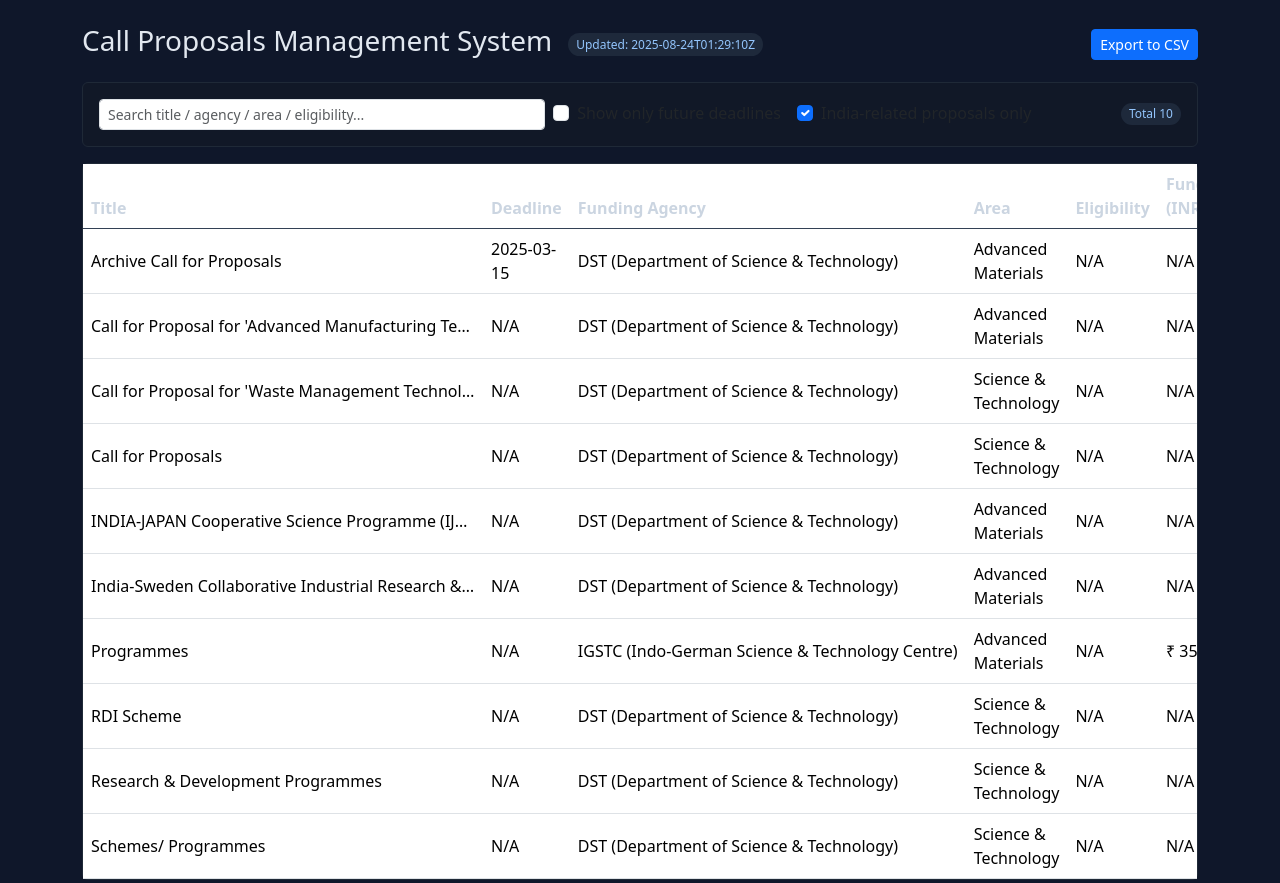
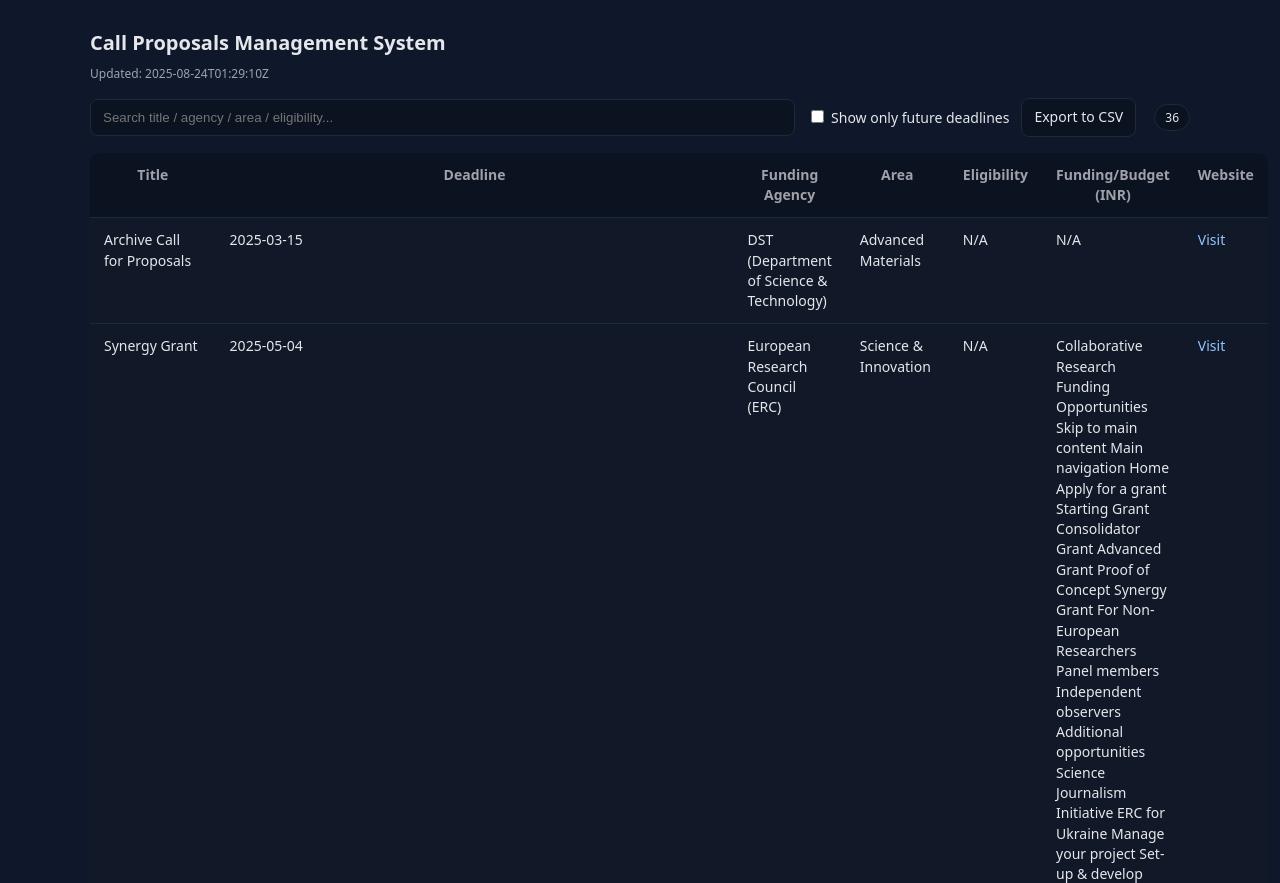
Before and after one commit to surajrawat2u94-hub/call-proposals, a plain HTML site: page index.html in a window 1280 px wide. Shown: the top 883 px of the page. Drawn offline with nearby package versions, Linux system fonts and the light colour scheme.

Commit message:
Update index.html

```diff
--- a/index.html
+++ b/index.html
@@ -1,57 +1,46 @@
-<!DOCTYPE html>
+<!doctype html>
 <html lang="en">
 <head>
 <meta charset="utf-8" />
-<meta name="viewport" content="width=device-width,initial-scale=1" />
+<meta name="viewport" content="width=device-width, initial-scale=1" />
 <title>Call Proposals Management System</title>
-<link rel="preconnect" href="https://fonts.gstatic.com" crossorigin>
-<link href="https://cdn.jsdelivr.net/npm/bootstrap@5.3.2/dist/css/bootstrap.min.css" rel="stylesheet">
 <style>
-  body{ background:#0f172a; color:#e2e8f0; }
-  .card{ background:#111827; border-color:#1f2937; }
-  .table{ color:#e5e7eb; }
-  .table thead th{ color:#cbd5e1; border-bottom:1px solid #334155; }
-  .table tbody td{ border-top:1px solid #1f2937; vertical-align: middle; }
-  .truncate{ max-width:400px; white-space:nowrap; overflow:hidden; text-overflow:ellipsis; }
-  .pill{ padding:.15rem .5rem; border-radius:9999px; font-size:.75rem; background:#1e293b; color:#93c5fd; }
+  :root {
+    --bg:#0f172a; --panel:#111827; --muted:#9ca3af; --text:#e5e7eb; --accent:#2563eb; --border:#1f2937;
+  }
+  body{background:var(--bg); color:var(--text); font:14px/1.45 system-ui, -apple-system, Segoe UI, Roboto, "Helvetica Neue", Arial;}
+  .wrap{max-width:1100px; margin:28px auto; padding:0 16px;}
+  h1{font-size:20px; margin:0 0 8px;}
+  .muted{color:var(--muted); font-size:12px; margin-bottom:16px}
+  .toolbar{display:flex; gap:12px; align-items:center; margin:10px 0 16px;}
+  input[type="text"]{flex:1; min-width:260px; border:1px solid var(--border); background:#0b1220; color:var(--text); padding:10px 12px; border-radius:8px;}
+  .pill{background:#0b1220; border:1px solid var(--border); color:var(--text); padding:8px 12px; border-radius:8px; cursor:pointer; text-decoration:none}
+  table{width:100%; border-collapse:collapse; background:var(--panel); border-radius:10px; overflow:hidden}
+  th,td{padding:12px 14px; border-bottom:1px solid var(--border); vertical-align:top}
+  th{color:#a1a1aa; font-weight:600; background:#0b1220;}
+  tr:hover td{background:#0c1426}
+  .num{background:#0b1220; padding:4px 10px; border-radius:999px; font-size:12px; border:1px solid var(--border); margin-left:6px}
+  .link{color:#93c5fd; text-decoration:none}
+  .nowrap{white-space:nowrap}
 </style>
 </head>
-<body class="py-4">
-<div class="container">
-  <div class="d-flex align-items-center mb-3">
-    <h3 class="me-3">Call Proposals Management System</h3>
-    <span id="updated" class="pill"></span>
-    <div class="ms-auto">
-      <button id="exportCsv" class="btn btn-primary btn-sm">Export to CSV</button>
-    </div>
+<body>
+<div class="wrap">
+  <h1>Call Proposals Management System</h1>
+  <div class="muted">Updated: <span id="updated">—</span></div>
+
+  <div class="toolbar">
+    <input id="q" type="text" placeholder="Search title / agency / area / eligibility..." />
+    <label><input id="future" type="checkbox" /> Show only future deadlines</label>
+    <a id="csv" class="pill" href="#" download="calls.csv">Export to CSV</a>
+    <span id="total" class="num">0</span>
   </div>
 
-  <div class="card p-3 mb-3">
-    <div class="row g-2">
-      <div class="col-md-5">
-        <input id="q" class="form-control form-control-sm" placeholder="Search title / agency / area / eligibility..." />
-      </div>
-      <div class="col-md-7 d-flex align-items-center gap-3">
-        <div class="form-check">
-          <input class="form-check-input" type="checkbox" id="fFuture">
-          <label class="form-check-label" for="fFuture">Show only future deadlines</label>
-        </div>
-        <div class="form-check">
-          <input class="form-check-input" type="checkbox" id="fIndia" checked>
-          <label class="form-check-label" for="fIndia">India-related proposals only</label>
-        </div>
-        <span class="pill ms-auto">Total <span id="total">0</span></span>
-      </div>
-    </div>
-  </div>
-
-  <div class="card p-0">
-    <div class="table-responsive">
-      <table class="table table-hover mb-0" id="tbl">
+  <table id="tbl">
     <thead>
       <tr>
-            <th style="min-width:380px">Title</th>
-            <th>Deadline</th>
+        <th style="width:34%">Title</th>
+        <th class="nowrap">Deadline</th>
         <th>Funding Agency</th>
         <th>Area</th>
         <th>Eligibility</th>
@@ -62,84 +51,77 @@
     <tbody></tbody>
   </table>
 </div>
-  </div>
-</div>
 
 <script>
-let DATA = {updated_utc:"", calls:[]};
+let DATA = [];
+
+function fmt(d){ return (d && d !== "N/A") ? d : "N/A"; }
+function isFuture(d){
+  if(!d || d==="N/A") return true;
+  try{
+    const dt = new Date(d+"T00:00:00Z");
+    const today = new Date(); today.setHours(0,0,0,0);
+    return dt >= today;
+  }catch(e){ return true; }
+}
+function matches(q, row){
+  q = q.toLowerCase();
+  return [row.title,row.funding_agency,row.area,row.eligibility]
+    .join(" ").toLowerCase().includes(q);
+}
+function render(){
+  const q = document.getElementById("q").value.trim();
+  const futureOnly = document.getElementById("future").checked;
+  const tb = document.querySelector("#tbl tbody");
+  tb.innerHTML="";
+
+  let rows = DATA;
+  if(q) rows = rows.filter(r => matches(q, r));
+  if(futureOnly) rows = rows.filter(r => isFuture(r.deadline));
+
+  document.getElementById("total").textContent = rows.length;
+
+  for(const r of rows){
+    const tr = document.createElement("tr");
+    tr.innerHTML = `
+      <td>${fmt(r.title)}</td>
+      <td class="nowrap">${fmt(r.deadline)}</td>
+      <td>${fmt(r.funding_agency)}</td>
+      <td>${fmt(r.area)}</td>
+      <td>${fmt(r.eligibility)}</td>
+      <td>${fmt(r.budget)}</td>
+      <td><a class="link" target="_blank" href="${r.website}">Visit</a></td>`;
+    tb.appendChild(tr);
+  }
+}
+
+function toCSV(){
+  const header = ["title","deadline","funding_agency","area","eligibility","budget","website"];
+  const q = document.getElementById("q").value.trim();
+  const futureOnly = document.getElementById("future").checked;
+  let rows = DATA;
+  if(q) rows = rows.filter(r => matches(q, r));
+  if(futureOnly) rows = rows.filter(r => isFuture(r.deadline));
+  const lines = [header.join(",")];
+  for(const r of rows){
+    lines.push(header.map(k => `"${(r[k]||"").replaceAll('"','""')}"`).join(","));
+  }
+  const blob = new Blob([lines.join("\n")], {type:"text/csv"});
+  const url = URL.createObjectURL(blob);
+  const a = document.getElementById("csv");
+  a.href = url;
+}
 
 fetch("data.json?ts="+Date.now())
   .then(r => r.json())
-  .then(d => { DATA = d; init(); })
-  .catch(() => { document.querySelector("#updated").innerText = "data.json not found"; });
+  .then(j => {
+    DATA = j.calls || [];
+    document.getElementById("updated").textContent = j.updated_utc || "—";
+    render(); toCSV();
+  });
 
-function init(){
-  document.querySelector("#updated").innerText = "Updated: " + (DATA.updated_utc || "—");
-  const q = document.querySelector("#q");
-  const fFuture = document.querySelector("#fFuture");
-  const fIndia  = document.querySelector("#fIndia");
-  const render = ()=> renderRows(filterRows(q.value, fFuture.checked, fIndia.checked));
-  q.addEventListener("input", render);
-  fFuture.addEventListener("change", render);
-  fIndia.addEventListener("change", render);
-  render();
-
-  document.querySelector("#exportCsv").onclick = ()=>{
-    const rows = filterRows(q.value, fFuture.checked, fIndia.checked);
-    const csv = toCSV(rows);
-    const a = document.createElement("a");
-    a.href = URL.createObjectURL(new Blob([csv],{type:"text/csv"}));
-    a.download = "calls.csv";
-    a.click();
-  };
-}
-
-function filterRows(query, onlyFuture, indiaOnly){
-  const term = (query||"").toLowerCase();
-  const today = new Date().toISOString().slice(0,10);
-  return DATA.calls.filter(c=>{
-    if(indiaOnly && c.india_related !== "yes") return false;
-    if(onlyFuture && c.deadline && c.deadline !== "N/A" && c.deadline < today) return false;
-    const hay = (c.title+" "+c.funding_agency+" "+(c.area||"")+" "+(c.eligibility||"")).toLowerCase();
-    return !term || hay.includes(term);
-  });
-}
-
-function renderRows(rows){
-  const tbody = document.querySelector("#tbl tbody");
-  tbody.innerHTML = "";
-  document.querySelector("#total").innerText = rows.length;
-
-  for(const c of rows){
-    const tr = document.createElement("tr");
-    tr.innerHTML = `
-      <td class="truncate" title="${esc(c.title)}">${esc(c.title)}</td>
-      <td>${esc(c.deadline||"N/A")}</td>
-      <td class="truncate" title="${esc(c.funding_agency)}">${esc(c.funding_agency)}</td>
-      <td>${esc(c.area||"N/A")}</td>
-      <td class="truncate" title="${esc(c.eligibility||"N/A")}">${esc((c.eligibility||"N/A").slice(0,80))}${(c.eligibility||"").length>80?"…":""}</td>
-      <td>${esc(c.budget||"N/A")}</td>
-      <td><a href="${esc(c.website)}" target="_blank" rel="noopener">Visit</a></td>`;
-    tbody.appendChild(tr);
-  }
-}
-
-function esc(s){ return (s||"").replace(/[&<>"']/g, m=>({ "&":"&amp;","<":"&lt;",">":"&gt;","\"":"&quot;","'":"&#39;" }[m])); }
-
-function toCSV(rows){
-  const head = ["Title","Deadline","Funding Agency","Area","Eligibility","Budget","Website"];
-  const lines = [head.join(",")];
-  for(const c of rows){
-    const arr = [c.title,c.deadline,c.funding_agency,c.area,c.eligibility,c.budget,c.website].map(v=>csvCell(v||""));
-    lines.push(arr.join(","));
-  }
-  return lines.join("\n");
-}
-function csvCell(v){
-  v = (""+v).replace(/"/g,'""');
-  if(/[,"\n]/.test(v)) return `"${v}"`;
-  return v;
-}
+document.getElementById("q").addEventListener("input", () => { render(); toCSV(); });
+document.getElementById("future").addEventListener("change", () => { render(); toCSV(); });
 </script>
 </body>
 </html>
```
Lines whose indentation alone changed are shown as unchanged.
